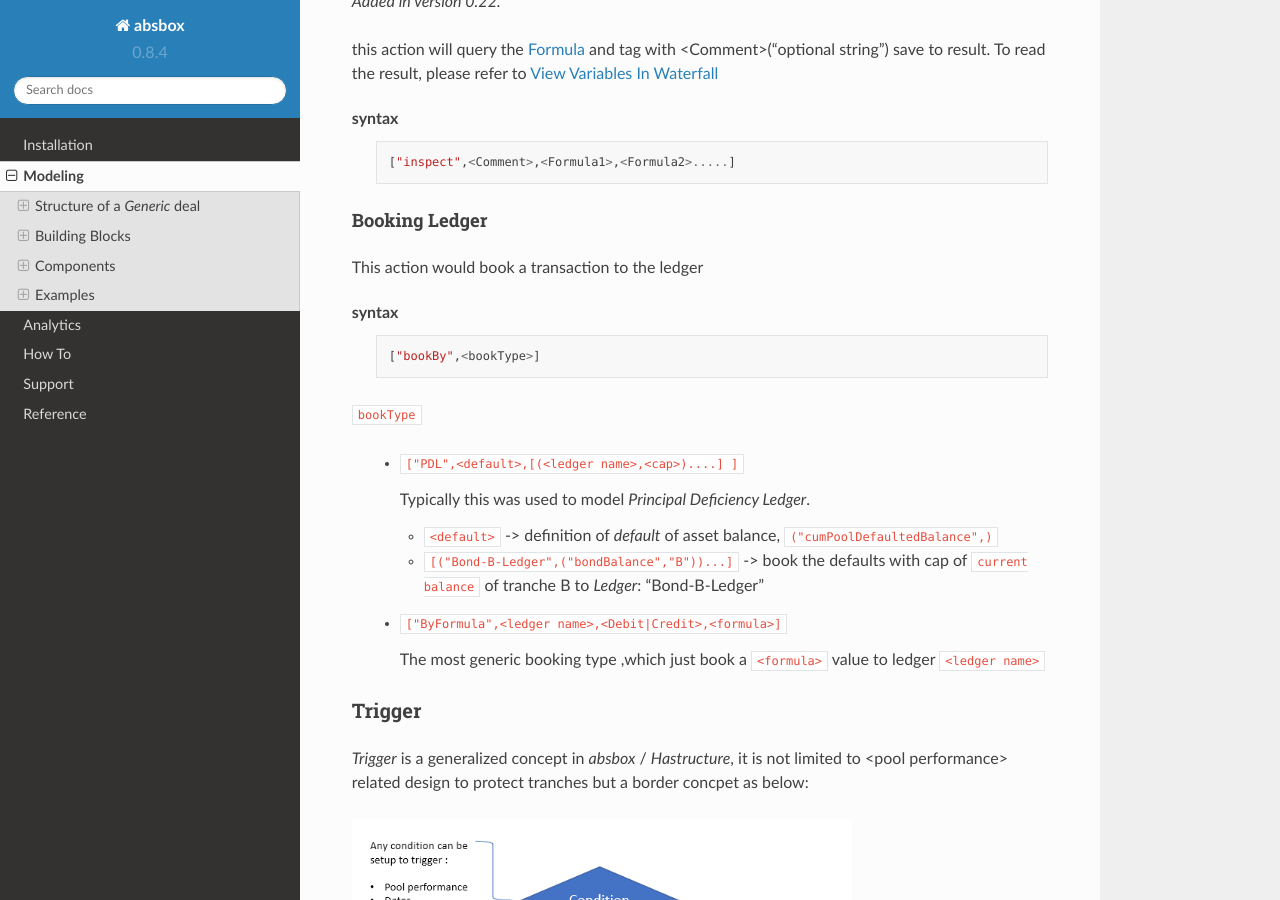
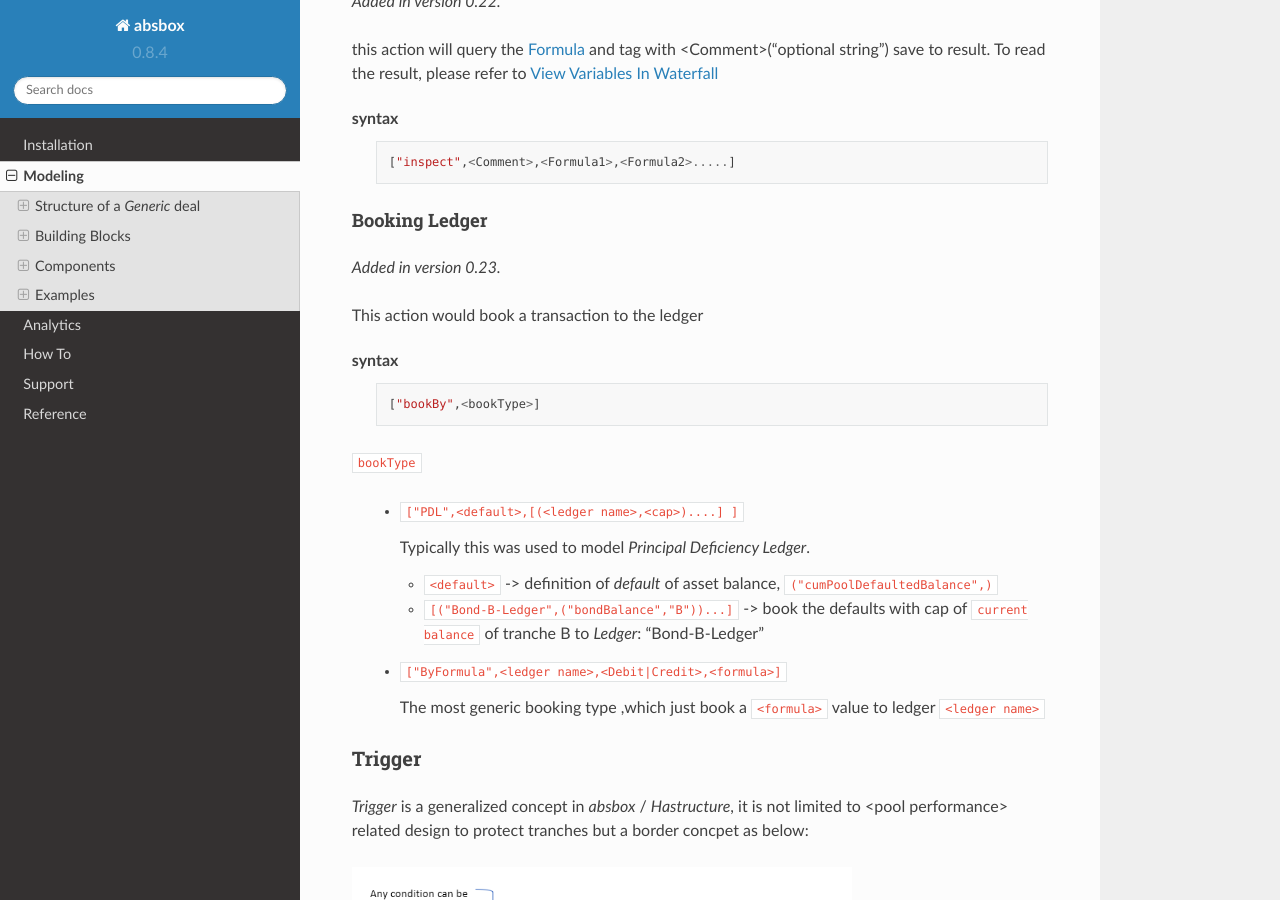
Before and after one commit to yellowbean/absbox-doc, a Sphinx documentation site: the page built from docs/source/modeling.rst, in a window 1280 px wide and 900 px high, scrolled down 34168 px. Built offline with Sphinx 7.4.7 and the Read the Docs theme 2.0.0, drawn with Linux system fonts in a browser that asks for light colours.

Commit message:
version add

```diff
--- a/docs/source/modeling.rst
+++ b/docs/source/modeling.rst
@@ -1666,6 +1666,8 @@
 Booking Ledger
 ^^^^^^^^^^^^^^^^^
 
+.. versionadded:: 0.23
+
 This action would book a transaction to the ledger
 
 syntax
```
